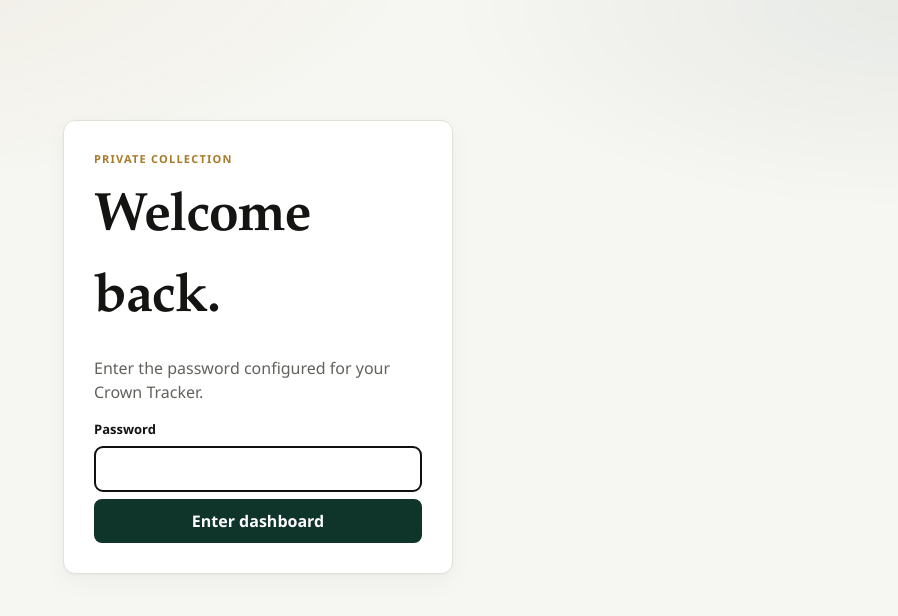
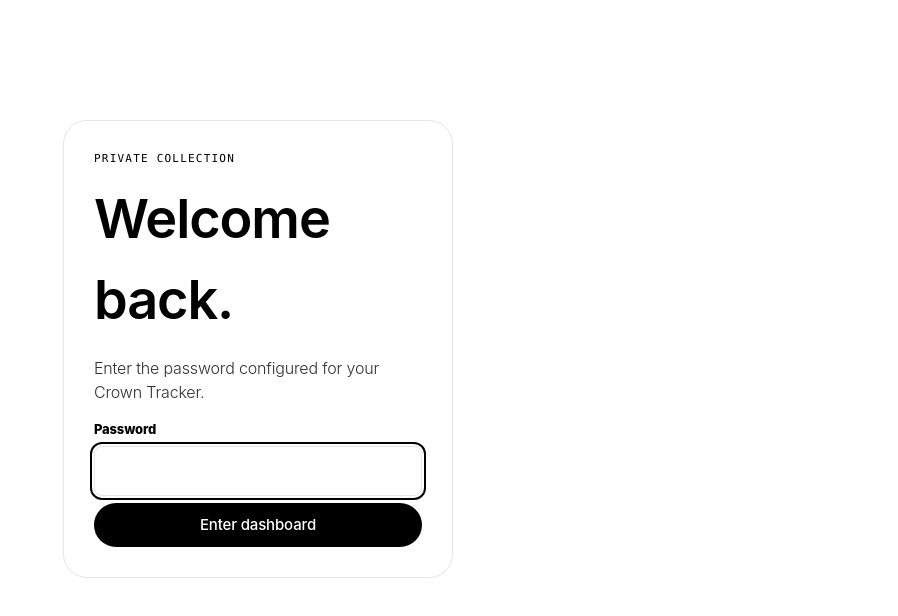
Before and after one commit to StephenForte/CrownTracker, a Next.js app: page /login in a window 1280 px wide. Shown: the top 616 px of the page, without its empty margins (382-1280 px from the left). Built offline with nearby package versions, Linux system fonts and the light colour scheme; no server answers.

Commit message:
Apply editorial tracker design

```diff
--- a/app/globals.css
+++ b/app/globals.css
@@ -317,3 +317,177 @@ textarea { min-height: 100px; resize: vertical; }
   .coverage-row { grid-template-columns: 1fr 1fr; }
   .coverage-head { display: none; }
 }
+
+/*
+ * Editorial design system
+ * Adapted from docs/design_fig.md. The tracker keeps its data-dense structure,
+ * while the surrounding UI follows the supplied monochrome/pastel language.
+ */
+:root {
+  --ink: #000000;
+  --muted: #303030;
+  --line: #e6e6e6;
+  --paper: #ffffff;
+  --surface: #ffffff;
+  --surface-soft: #f7f7f5;
+  --gold: #000000;
+  --forest: #000000;
+  --forest-soft: #f7f7f5;
+  --danger: #9d302c;
+  --shadow: none;
+  --radius: 24px;
+  --block-lime: #dceeb1;
+  --block-lilac: #c5b0f4;
+  --block-cream: #f4ecd6;
+  --block-mint: #c8e6cd;
+  --block-pink: #efd4d4;
+  --block-navy: #1f1d3d;
+}
+
+body {
+  background: var(--paper);
+  font-family: Inter, ui-sans-serif, -apple-system, BlinkMacSystemFont, "Segoe UI", Helvetica, Arial, sans-serif;
+  font-size: 16px;
+  font-weight: 330;
+  letter-spacing: -0.01em;
+}
+
+.shell { max-width: 1280px; padding: 0 32px 96px; }
+.topbar {
+  min-height: 56px;
+  padding: 8px 0;
+  border-color: var(--line);
+  background: rgba(255, 255, 255, 0.94);
+  backdrop-filter: blur(14px);
+}
+.brand, h1, h2, .section-title, .watch-ref, .metric-pair strong {
+  font-family: Inter, ui-sans-serif, -apple-system, BlinkMacSystemFont, "Segoe UI", Helvetica, Arial, sans-serif;
+}
+.brand { font-size: 20px; font-weight: 700; letter-spacing: -0.05em; }
+.brand span { color: inherit; }
+.nav { gap: 4px 8px; }
+.nav-link, .nav-link-button {
+  color: var(--ink);
+  font-size: 14px;
+  font-weight: 480;
+  letter-spacing: -0.01em;
+  padding: 8px 12px;
+  border-radius: 9999px;
+}
+.nav-link:hover { color: var(--ink); border-bottom-color: transparent; background: var(--surface-soft); }
+.nav-link-button:hover { color: var(--ink); background: var(--surface-soft); }
+
+.button, button {
+  min-height: 44px;
+  border-radius: 9999px;
+  background: var(--ink);
+  color: #fff;
+  padding: 9px 20px;
+  font-size: 15px;
+  font-weight: 540;
+  letter-spacing: -0.01em;
+  box-shadow: none;
+}
+.button:hover, button:hover:not(:disabled) { background: #242424; box-shadow: none; transform: none; }
+.button.secondary, button.secondary { background: var(--surface-soft); color: var(--ink); }
+.button.secondary:hover, button.secondary:hover:not(:disabled) { background: #e9e9e6; }
+.link-button { color: var(--ink); font-weight: 540; }
+
+.hero {
+  min-height: 390px;
+  margin: 48px 0 32px;
+  padding: 48px;
+  align-items: flex-end;
+  border-radius: 24px;
+  background: var(--block-lilac);
+}
+.hero h1 { max-width: 830px; font-size: clamp(46px, 6.2vw, 78px); font-weight: 340; line-height: 1; letter-spacing: -0.055em; }
+.hero .muted { max-width: 610px; margin: 22px 0 0; color: var(--ink); font-size: 20px; font-weight: 330; line-height: 1.4; letter-spacing: -0.015em; }
+.hero .button { flex: 0 0 auto; }
+h2 { font-size: 28px; font-weight: 540; line-height: 1.22; letter-spacing: -0.035em; }
+.section-title { font-size: 38px; font-weight: 340; line-height: 1.1; letter-spacing: -0.045em; }
+.eyebrow {
+  color: var(--ink);
+  font-family: "SFMono-Regular", Consolas, "Liberation Mono", Menlo, monospace;
+  font-size: 11px;
+  font-weight: 400;
+  letter-spacing: 0.11em;
+}
+.muted, .meta { color: var(--muted); }
+
+.budget-banner, .market-readiness {
+  border: 0;
+  border-radius: 24px;
+  margin: 0 0 24px;
+  padding: 20px 24px;
+  color: var(--ink);
+}
+.budget-banner { background: var(--block-cream); }
+.budget-banner.paused { background: var(--block-pink); color: var(--ink); }
+.market-readiness { background: var(--block-lime); }
+.dashboard-controls { margin: 0 0 32px; padding: 20px 24px; border-radius: 24px; background: var(--block-cream); }
+.dashboard-controls label { color: var(--ink); font-family: "SFMono-Regular", Consolas, monospace; font-size: 11px; font-weight: 400; letter-spacing: .08em; text-transform: uppercase; }
+
+.card-grid { gap: 24px; }
+.card, .panel {
+  border: 1px solid var(--line);
+  border-radius: 24px;
+  padding: 24px;
+  box-shadow: none;
+}
+.card:hover { box-shadow: none; transform: none; border-color: var(--ink); }
+.market-card { min-height: 270px; }
+.market-card .card-heading > div { min-height: 250px; }
+.watch-ref { font-size: 26px; font-weight: 700; letter-spacing: -0.035em; }
+.card-model { color: var(--muted); }
+.freshness, .status-pill, .chip, .trust {
+  border-radius: 9999px;
+  background: var(--surface-soft);
+  color: var(--ink);
+  font-family: "SFMono-Regular", Consolas, monospace;
+  font-size: 10px;
+  font-weight: 400;
+  letter-spacing: .05em;
+}
+.freshness.stale { background: var(--block-cream); color: var(--ink); }
+.freshness.outdated { background: var(--block-pink); color: var(--ink); }
+.freshness.gathering, .status-pill.archived { background: #eeeeee; color: var(--ink); }
+.metric-pair { gap: 12px; margin: 24px 0; }
+.metric-pair > div { padding: 14px; border-radius: 8px; background: var(--surface-soft); }
+.metric-pair span, .metric-pair small, .card-footer, .listing-table small { color: var(--muted); }
+.metric-pair strong { font-size: 22px; font-weight: 540; letter-spacing: -0.04em; }
+.market-card-photo { border-radius: 8px; border-color: var(--line); }
+.tracked-watch-card-link, .detail-crumb, .detail-subnav a, .where-to-buy-details summary, .provenance summary { color: var(--ink); }
+
+input, select, textarea {
+  min-height: 48px;
+  border-color: var(--line);
+  border-radius: 8px;
+  padding: 12px 14px;
+  color: var(--ink);
+}
+input:focus, select:focus, textarea:focus { outline: 2px solid var(--ink); outline-offset: 2px; }
+.empty { border: 0; border-radius: 24px; background: var(--block-mint); color: var(--ink); }
+.confirmation { border: 0; border-radius: 24px; background: var(--block-lime); }
+.notice { border: 0; border-radius: 24px; background: var(--block-mint); }
+.detail-subnav { background: rgba(255, 255, 255, .94); border-color: var(--line); }
+.detail-subnav a:hover { background: var(--surface-soft); color: var(--ink); }
+.market-stats div { border-left-color: var(--ink); }
+.listing-table a, .kv-row, .news-list article, .history-list div, .archived-row, .coverage-row { border-color: var(--line); }
+.coverage-head { background: var(--surface-soft); color: var(--ink); }
+
+@media (max-width: 768px) {
+  .shell { padding: 0 24px 64px; }
+  .hero { min-height: 0; margin: 24px -24px 24px; padding: 48px 24px; border-radius: 0; }
+}
+
+@media (max-width: 640px) {
+  .shell { padding: 0 16px 48px; }
+  .topbar { padding: 10px 0; }
+  .hero { margin-right: -16px; margin-left: -16px; padding: 40px 16px; }
+  .hero h1 { font-size: clamp(42px, 14vw, 54px); }
+  .hero .muted { font-size: 18px; }
+  .hero .button { width: 100%; text-align: center; }
+  .dashboard-controls { border-radius: 16px; }
+  .card, .panel { border-radius: 16px; }
+}
```
Also changed, not shown: 1 other file (tests, documents, lock files or other folders).
